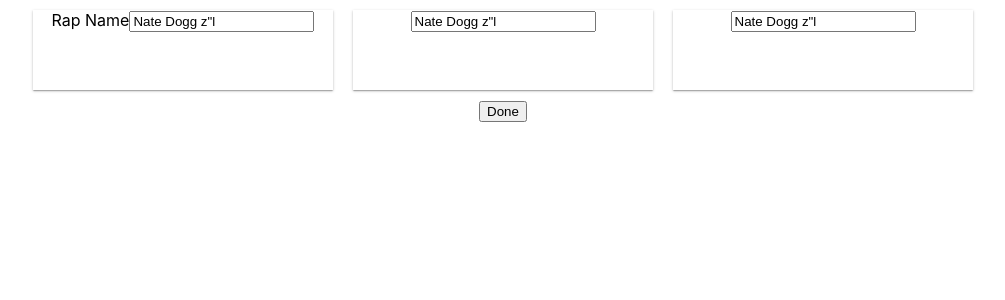
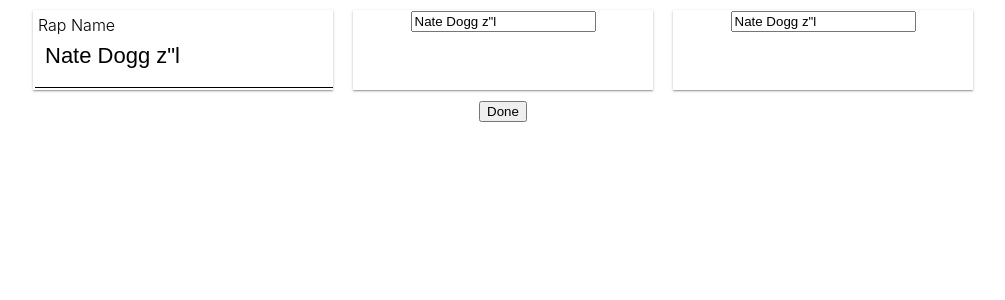
Before and after one commit to nikfrank/react-workshop-snoop, a React (Create React App) app: page / in a window 1280 px wide. Shown: the top 300 px of the page, without its empty margins (137-1142 px from the left). Built offline with nearby package versions, Linux system fonts and the light colour scheme.

Commit message:
swankt input w instructions

```diff
--- a/src/App.css
+++ b/src/App.css
@@ -40,7 +40,6 @@
 
 .card {
   min-width: 300px;
-  max-width: 30vw;
   min-height: 80px;
 
   margin: 10px;
@@ -50,3 +49,46 @@
   0px 1px 1px 0px rgba(0,0,0,0.14),
   0px 2px 1px -1px rgba(0,0,0,0.12);
 }
+
+.swanky-input-container {
+  position: relative;
+}
+
+.swanky-input-container input {
+  position: absolute;
+  border: none;
+  border-bottom: 1px solid black;
+
+  bottom: 2px;
+  left: 2px;
+  width: calc(100% - 14px);
+  height: 60px;
+
+  font-size: 22px;
+  padding-left: 10px;
+
+  transition: font-size 0.25s;
+}
+
+.swanky-input-container input:focus {
+  outline: none;
+  font-size: 30px;
+  border-bottom: 2px solid green;
+}
+
+.swanky-input-container span {
+  position: absolute;
+  top: 5px;
+  left: 5px;
+  cursor: pointer;
+
+  font-weight: 300;
+  font-size: 16px;
+
+  transition: font-size 0.25s, color 1s;
+}
+
+.swanky-input-container input:focus + span {
+  color: green;
+  font-size: 12px;
+}
--- a/src/App.js
+++ b/src/App.js
@@ -17,10 +17,10 @@
     return (
       <div className="App">
         <div className="form">
-          <div className="card">
+          <div className="card swanky-input-container">
             <label>
-              Rap Name
               <input value={this.state.rapName} onChange={this.setRapName} />
+              <span>Rap Name</span>
             </label>
           </div>
 
```
Also changed, not shown: 1 other file (tests, documents, lock files or other folders).
